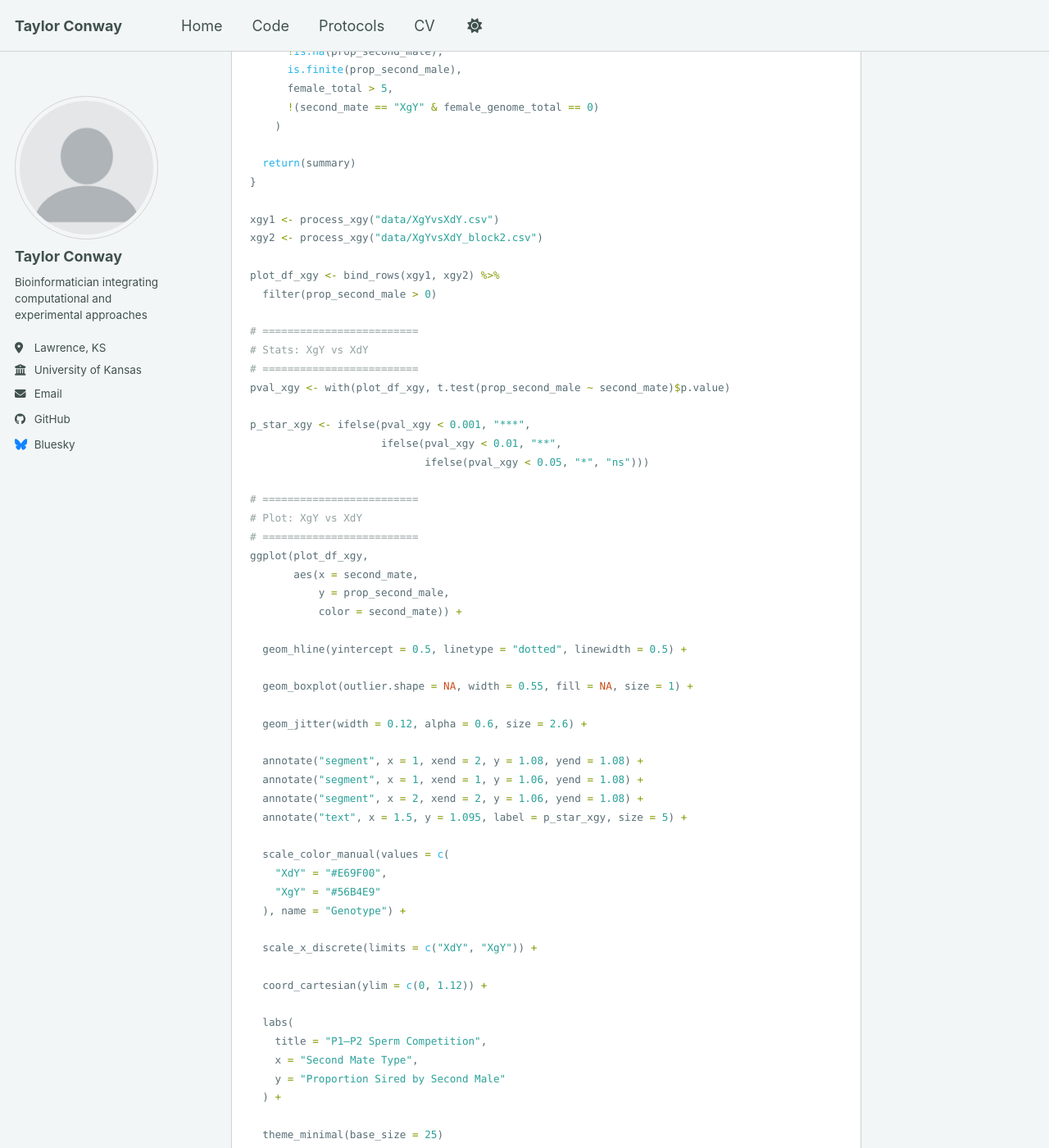
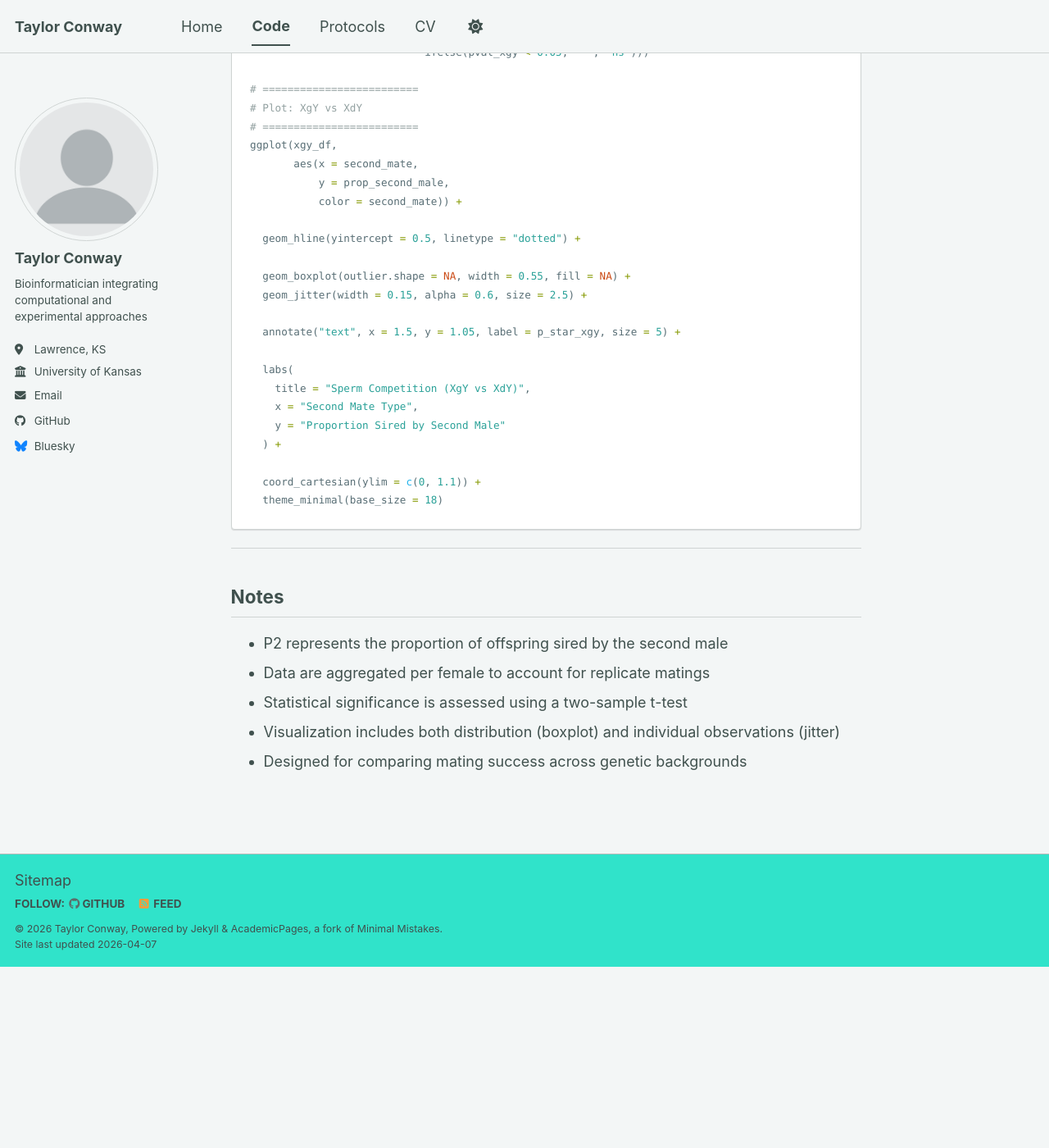
Before and after one commit to ShesCodingOverHere/TaylorConway.github.io, a Jekyll site: the page built from _pages/spermcompetition_analysis_R.md, in a window 1280 px wide and 1400 px high, scrolled down 3984 px. Shown: the whole window at 82% size. Built offline with Jekyll 4.4.1, drawn with Linux system fonts in a browser that asks for light colours; a script bundle is joined from its source files by our own code; library files that are not in the unit come from our copies; after the commit the page ends 5163 px from its top, so only the background shows below that; some of the changed text lies outside the part shown.

Commit message:
Update and rename spermcompetition_analysis_R.md to spermcompetition_analysis_R.md

````diff
--- a/files/spermcompetition_analysis_R.md
+++ b/_pages/spermcompetition_analysis_R.md
@@ -1,10 +1,17 @@
 ---
-title: "Sperm Competition Analysis Pipeline"
+layout: single
+title: "Sperm Competition Analysis"
+permalink: /code/sperm_competition/
+author_profile: true
 ---
 
-# Sperm Competition Analysis Pipeline
+# Sperm Competition Analysis
 
-This script processes sperm competition datasets, calculates the proportion of offspring sired by the second male, and generates publication-quality plots with statistical comparisons for both XO vs XY and XgY vs XdY experiments.
+This script processes sperm competition datasets to quantify the proportion of offspring sired by the second male (P2). It integrates multiple experimental blocks, computes summary statistics, and generates publication-quality visualizations comparing mating outcomes across genotypes.
+
+The workflow supports two experimental designs:
+- XO vs XY male competition
+- XgY vs XdY male competition
 
 ---
 
@@ -30,9 +37,9 @@
 
   df <- df %>%
     mutate(
-      male_total        = m_dark + m_genome,
-      female_total      = f_dark + f_genome,
-      total_offspring   = male_total + female_total
+      male_total      = m_dark + m_genome,
+      female_total    = f_dark + f_genome,
+      total_offspring = male_total + female_total
     )
 
   summary <- df %>%
@@ -60,37 +67,25 @@
 }
 
 # =========================
-# Load + combine datasets
+# Load and combine datasets
 # =========================
 files <- tibble::tribble(
   ~path, ~dataset,
-  "data/SpermCompetitionPilot.csv",  "Pilot",
-  "data/SpermCompetitionRound1.csv", "Round 1",
-  "data/SpermCompetitionRound2.csv", "Round 2"
+  "data/input/block1.csv", "Block 1",
+  "data/input/block2.csv", "Block 2",
+  "data/input/block3.csv", "Block 3"
 )
 
-sperm_summary_clean_all <- purrr::map2_dfr(files$path, files$dataset, process_file)
+sperm_summary <- purrr::map2_dfr(files$path, files$dataset, process_file)
 
-# =========================
-# Relabel datasets → Blocks
-# =========================
-sperm_summary_clean_all <- sperm_summary_clean_all %>%
-  mutate(
-    dataset = recode(dataset,
-                     "Pilot"   = "Block 1",
-                     "Round 1" = "Block 2",
-                     "Round 2" = "Block 3"),
-    second_mate = factor(second_mate, levels = c("XO", "XY"))
-  )
+sperm_summary <- sperm_summary %>%
+  mutate(second_mate = factor(second_mate, levels = c("XO", "XY")))
 
-# =========================
-# Filter
-# =========================
-plot_df_main <- sperm_summary_clean_all %>%
+plot_df_main <- sperm_summary %>%
   filter(prop_second_male > 0)
 
 # =========================
-# Stats: XO vs XY
+# Statistical test
 # =========================
 pval_main <- with(plot_df_main, t.test(prop_second_male ~ second_mate)$p.value)
 
@@ -116,32 +111,22 @@
   geom_jitter(aes(color = dataset),
               width = 0.25,
               alpha = 0.8,
-              size = 3,
-              shape = 16) +
+              size = 3) +
 
-  annotate("segment", x = 1, xend = 2, y = 1.08, yend = 1.08) +
-  annotate("segment", x = 1, xend = 1, y = 1.06, yend = 1.08) +
-  annotate("segment", x = 2, xend = 2, y = 1.06, yend = 1.08) +
-  annotate("text", x = 1.5, y = 1.095, label = p_star_main, size = 5) +
-
-  scale_color_manual(values = c(
-    "Block 1" = "#1b9e77",
-    "Block 2" = "#d95f02",
-    "Block 3" = "#7570b3"
-  )) +
+  annotate("text", x = 1.5, y = 1.05, label = p_star_main, size = 5) +
 
   labs(
-    title = "P1–P2 Sperm Competition",
+    title = "Sperm Competition (XO vs XY)",
     x = "Second Mate Type",
-    y = "Proportion Females Sired by Second Male",
+    y = "Proportion Sired by Second Male",
     color = "Block"
   ) +
 
-  coord_cartesian(ylim = c(0, 1.12)) +
-  theme_minimal(base_size = 25)
+  coord_cartesian(ylim = c(0, 1.1)) +
+  theme_minimal(base_size = 18)
 
 # =========================
-# XgY vs XdY processing
+# XgY vs XdY analysis
 # =========================
 process_xgy <- function(path) {
 
@@ -152,9 +137,7 @@
                  "m_dark", "f_dark", "m_genome", "f_genome")
 
   df <- df %>%
-    mutate(
-      female_total = f_dark + f_genome
-    )
+    mutate(female_total = f_dark + f_genome)
 
   summary <- df %>%
     group_by(female, second_mate) %>%
@@ -172,23 +155,18 @@
     filter(
       !is.na(prop_second_male),
       is.finite(prop_second_male),
-      female_total > 5,
-      !(second_mate == "XgY" & female_genome_total == 0)
+      female_total > 5
     )
 
   return(summary)
 }
 
-xgy1 <- process_xgy("data/XgYvsXdY.csv")
-xgy2 <- process_xgy("data/XgYvsXdY_block2.csv")
+xgy_df <- bind_rows(
+  process_xgy("data/input/xgy_block1.csv"),
+  process_xgy("data/input/xgy_block2.csv")
+)
 
-plot_df_xgy <- bind_rows(xgy1, xgy2) %>%
-  filter(prop_second_male > 0)
-
-# =========================
-# Stats: XgY vs XdY
-# =========================
-pval_xgy <- with(plot_df_xgy, t.test(prop_second_male ~ second_mate)$p.value)
+pval_xgy <- with(xgy_df, t.test(prop_second_male ~ second_mate)$p.value)
 
 p_star_xgy <- ifelse(pval_xgy < 0.001, "***",
                      ifelse(pval_xgy < 0.01, "**",
@@ -197,36 +175,34 @@
 # =========================
 # Plot: XgY vs XdY
 # =========================
-ggplot(plot_df_xgy,
+ggplot(xgy_df,
        aes(x = second_mate,
            y = prop_second_male,
            color = second_mate)) +
 
-  geom_hline(yintercept = 0.5, linetype = "dotted", linewidth = 0.5) +
+  geom_hline(yintercept = 0.5, linetype = "dotted") +
 
-  geom_boxplot(outlier.shape = NA, width = 0.55, fill = NA, size = 1) +
+  geom_boxplot(outlier.shape = NA, width = 0.55, fill = NA) +
+  geom_jitter(width = 0.15, alpha = 0.6, size = 2.5) +
 
-  geom_jitter(width = 0.12, alpha = 0.6, size = 2.6) +
-
-  annotate("segment", x = 1, xend = 2, y = 1.08, yend = 1.08) +
-  annotate("segment", x = 1, xend = 1, y = 1.06, yend = 1.08) +
-  annotate("segment", x = 2, xend = 2, y = 1.06, yend = 1.08) +
-  annotate("text", x = 1.5, y = 1.095, label = p_star_xgy, size = 5) +
-
-  scale_color_manual(values = c(
-    "XdY" = "#E69F00",
-    "XgY" = "#56B4E9"
-  ), name = "Genotype") +
-
-  scale_x_discrete(limits = c("XdY", "XgY")) +
-
-  coord_cartesian(ylim = c(0, 1.12)) +
+  annotate("text", x = 1.5, y = 1.05, label = p_star_xgy, size = 5) +
 
   labs(
-    title = "P1–P2 Sperm Competition",
+    title = "Sperm Competition (XgY vs XdY)",
     x = "Second Mate Type",
     y = "Proportion Sired by Second Male"
   ) +
 
-  theme_minimal(base_size = 25)
+  coord_cartesian(ylim = c(0, 1.1)) +
+  theme_minimal(base_size = 18)
 ```
+
+---
+
+## Notes
+
+- P2 represents the proportion of offspring sired by the second male
+- Data are aggregated per female to account for replicate matings
+- Statistical significance is assessed using a two-sample t-test
+- Visualization includes both distribution (boxplot) and individual observations (jitter)
+- Designed for comparing mating success across genetic backgrounds
````
